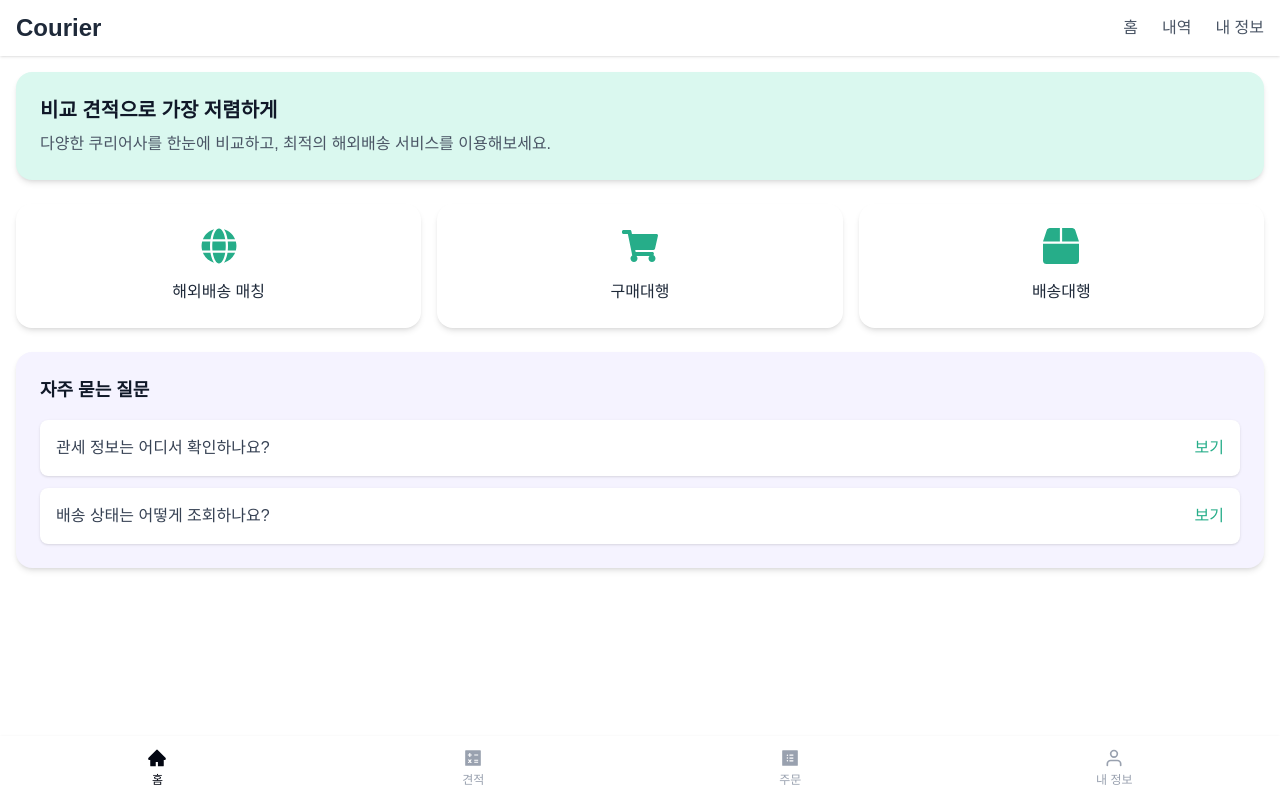
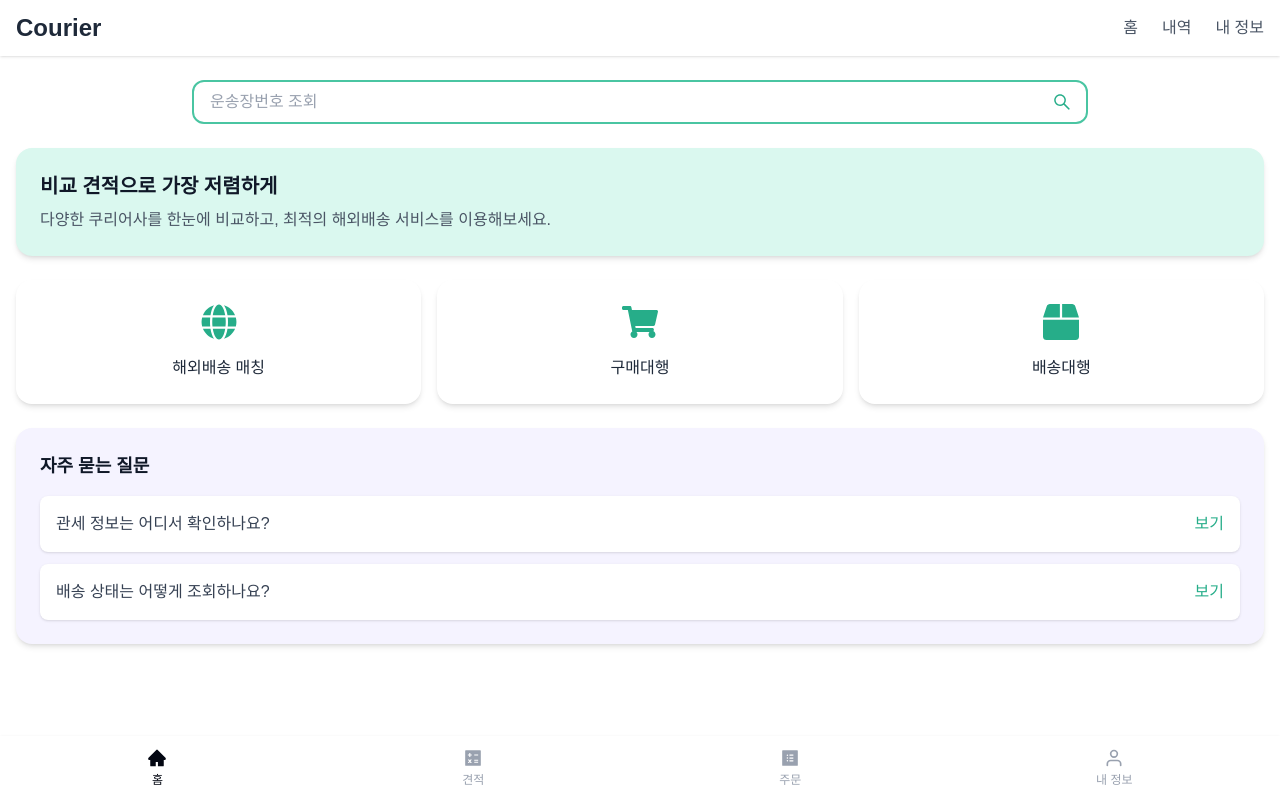
Before and after one commit to chlwlgus4/courier_front, a Next.js app: page / in a window 1280 px wide. Built offline with nearby package versions, Linux system fonts and the light colour scheme.

Commit message:
운송장번호 조회 컴포넌트 추가

```diff
--- a/src/commons/components/common/SearchBar.tsx
+++ b/src/commons/components/common/SearchBar.tsx
@@ -7,15 +7,14 @@ import { SearchBarProps } from '@/commons/types/commons/commons'
 
 export function SearchBar({
   placeholder,
-  borderColor = 'border-teal-400',
+  borderColor = 'border-toss-400',
   bgColor = 'bg-white',
   textColor = 'text-gray-700',
-  focusBorderColor = 'focus:ring-teal-300',
-  iconColor = 'text-teal-500',
+  focusBorderColor = 'focus:ring-toss-300',
+  iconColor = 'text-toss-500',
 }: Readonly<SearchBarProps>) {
   return (
-    <div className="px-4 py-3">
-      <div className="max-w-4xl mx-auto">
+    <div className="max-w-4xl mx-auto mt-2">
       <div className="relative">
         <input
           type="text"
@@ -48,6 +47,5 @@ export function SearchBar({
         />
       </div>
     </div>
-    </div>
   )
 }
--- a/src/commons/components/home/HomePage.tsx
+++ b/src/commons/components/home/HomePage.tsx
@@ -4,11 +4,14 @@ import Link from 'next/link'
 import React from 'react'
 import { FaBox, FaGlobe, FaShoppingCart } from 'react-icons/fa'
 import FAQSection from './FAQSection'
+import { SearchBar } from '@/commons/components/common/SearchBar'
 import ServiceCard from '@/commons/components/home/ServiceCard'
 
 const HomePage = () => {
   return (
     <div className="flex-1 p-4 space-y-6">
+      <SearchBar placeholder={'운송장번호 조회'} />
+
       <section className="bg-toss-100 rounded-2xl shadow-md p-6">
         <h2 className="text-xl font-semibold text-gray-900 mb-2">
           비교 견적으로 가장 저렴하게
```
Lines whose indentation alone changed are shown as unchanged.
